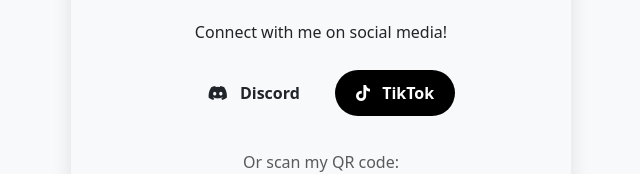
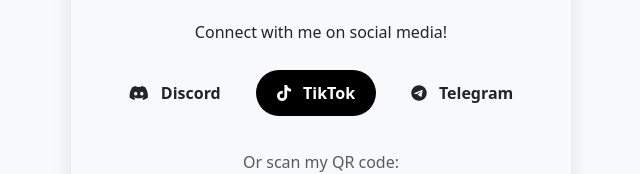
Before and after one commit to Teng-panha70/visal, a plain HTML site: page index.html in a window 1280 px wide. Shown: the part 335-509 px from the top of the page, without its empty margins (319-959 px from the left). Drawn offline with nearby package versions, Linux system fonts and the light colour scheme.

Commit message:
Your commit message here

```diff
--- a/index.html
+++ b/index.html
@@ -78,7 +78,7 @@
         <div class="profile-header">
           <img src="pf.jpeg" alt="Profile Picture" class="profile-img" />
           <h2>Roth Visal</h2>
-          <p>Minecraft  | cpvp</p>
+          <p>Minecraft|cpvp</p>
         </div>
 
         <div class="profile-body p-4 text-center">
@@ -95,11 +95,18 @@
 
             <!-- TikTok Link -->
             <a
-              href="tiktok.com/@ov_hg_gg"
+              href="https://www.tiktok.com/@ov_hg_gg?_t=ZS-8zMSWHLA8bB&_r=1"
               class="btn btn-tiktok"
               target="_blank"
             >
               <i class="fab fa-tiktok me-2"></i> TikTok
+            </a>
+            <a
+              href="https://t.me/@Roth_visal_1"
+              class="btn btn-telegram"
+              target="_blank"
+            >
+              <i class="fab fa-telegram me-2"></i> Telegram
             </a>
           </div>
 
```
